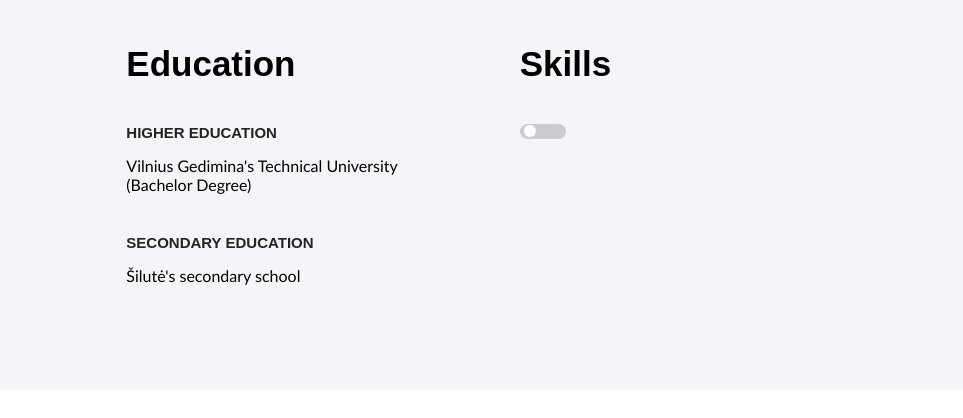
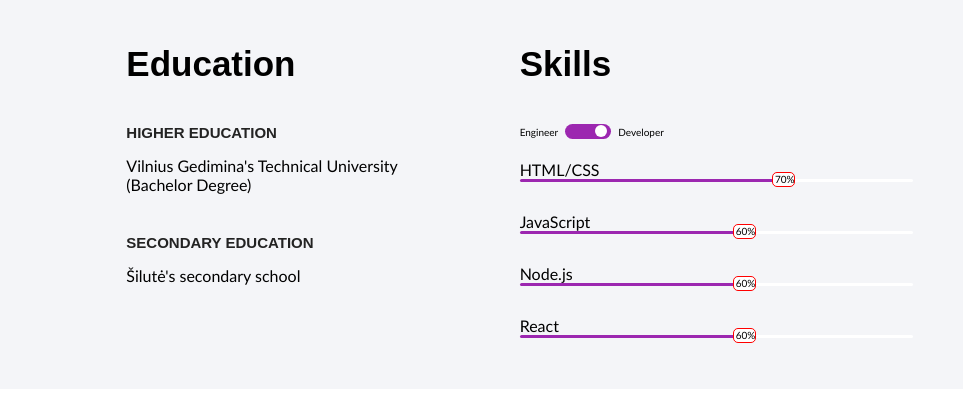
Before and after one commit to kvadrantas/Main-Portfolio, a website with bundled scripts: page index.html in a window 1280 px wide. Shown: the part 2020-2438 px from the top of the page, 317-1280 px from the left. Built offline with nearby package versions, Linux system fonts and the light colour scheme; files whose address does not match are found by name; a web font is replaced by a local one.

Commit message:
Created skills progress bar javascript part

```diff
--- a/css/components/contacts.css
+++ b/css/components/contacts.css
@@ -1,3 +1,28 @@
+.switch-bar {
+  display: inline-block;
+  margin-bottom: 20px;
+  width: 100%;
+}
+
+.switchText1,
+.switch,
+.switchText2 {
+  float: left;
+  font-size: 10px;
+  margin-right: 7px;
+  line-height: 16px;
+  /* width: 100%; */
+}
+
+.slideBarContent {
+  display: block;
+}
+
+
+.slideBarContent {
+  display: block;
+}
+
 .multi-block {
   margin-top: 70px;
   padding: 0 50px;
--- a/css/components/skills.css
+++ b/css/components/skills.css
@@ -29,8 +29,24 @@
     margin-bottom: 0;
 }
 
+.percentBox {
+    float: left;
+    height: 15px;
+    width: 23px;
+    border-radius: 5px;
+    margin-top: -7.5px;
+    margin-left: -23px;
+    font-size: 10px;
+    line-height: 13px;
+    padding-left: 2px;
+    background-color: #fff;
+    z-index: 10;
+    position: relative;
+    border: 1px solid red;
+}
+
 .skills .pb-fill {
-    display: inline-block;
+    float: left;
     position: relative;
     top: 0;
     left: 0;
@@ -47,6 +63,6 @@
     }
 
     100% {
-        width: 70%;
+        /* width: 70%; */
     }
 }
--- a/index.html
+++ b/index.html
@@ -109,11 +109,16 @@
                 <div class="skills">
                     <h4 class="mainTitleBlock">Skills</h4>
                     <!-- Rounded switch -->
-                    <label class="switch">
-                        <input id = "slide-bar" type="checkbox">
-                        <span class="slider round"></span>
-                    </label>
-                    <div id="slideBarContent"></div>
+                    <div class="switch-bar">
+                        <div class="switchText1">Engineer</div>
+                        <label class="switch">
+                            <input id = "slide-bar" type="checkbox" checked>
+                            <span class="slider round"></span>
+                        </label>
+                        <div class="switchText2">Developer</div>
+
+                    </div>
+                    <div id="slideBarContent" class="slideBarContent"></div></div>
                 </div>
             </div>
 
--- a/js/components/slide-bar/slidebar.js
+++ b/js/components/slide-bar/slidebar.js
@@ -1,39 +1,25 @@
-const html1 = `
-<p>HTML/CSS</p>
-<div class="progress-bar">
-    <div class="pb-fill"></div>
-</div>
-<p>JavaScript</p>
-<div class="progress-bar">
-    <div class="pb-fill"></div>
-</div>
-<p>Node.js</p>
-<div class="progress-bar">
-    <div class="pb-fill"></div>
-</div>
-<p>React</p>
-<div class="progress-bar">
-    <div class="pb-fill"></div>
-</div>`;
+import { slidebarData } from "../../data/slide-bar/slidebarData.js";
 
-const html2 = `
-<p>HTML/CSS 2</p>
-<div class="progress-bar">
-    <div class="pb-fill"></div>
-</div>
-<p>JavaScript 2</p>
-<div class="progress-bar">
-    <div class="pb-fill"></div>
-</div>
-<p>Node.js 2</p>
-<div class="progress-bar">
-    <div class="pb-fill"></div>
-</div>
-<p>React 2</p>
-<div class="progress-bar">
-    <div class="pb-fill"></div>
-</div>`
+function renderHtml(i) {
+    let html= '';
+    slidebarData[i].forEach(el => {
+        html += `
+            <p>${el.name}</p>
+            <div class="progress-bar">
+                <div class="pb-fill" style="width: ${el.value}%"></div>
+                <div class="percentBox">${el.value}%</div>
+            </div>`
+    });
+    console.log('HTMLSAS ', html);
+    return html;
+}
 
+const html1 = renderHtml(0);
+const html2 = renderHtml(1);
+
+console.log(slidebarData);
+
+document.getElementById('slideBarContent').innerHTML =  html1;
 
 function slidebar() {
     console.log('ISKIVETE ', document.getElementById('slide-bar'));
@@ -41,7 +27,7 @@ function slidebar() {
     toggleBtn.addEventListener('click', () => {
         toggleBtn.classList.toggle('active')
         console.log('CLASES ');
-        document.getElementById('slideBarContent').innerHTML = toggleBtn.classList.value === 'active' ? html1 : html2;
+        document.getElementById('slideBarContent').innerHTML = toggleBtn.classList.value === 'active' ? html2 : html1;
     })
 
 };
--- /dev/null
+++ b/js/data/slide-bar/slidebarData.js
@@ -0,0 +1,40 @@
+const slidebarData = [
+    [
+        {
+            name: 'HTML/CSS',
+            value: '70'
+        },
+        {
+            name: 'JavaScript',
+            value: '60'
+        },
+        {
+            name: 'Node.js',
+            value: '60'
+        },
+        {
+            name: 'React',
+            value: '60'
+        }
+    ],
+    [
+        {
+            name: 'MS Exchange',
+            value: '90'
+        },
+        {
+            name: 'VMware',
+            value: '90'
+        },
+        {
+            name: 'Hyper-V',
+            value: '70'
+        },
+        {
+            name: 'MS SQL',
+            value: '80'
+        }
+    ],
+];
+
+export { slidebarData };
--- a/js/home.js
+++ b/js/home.js
@@ -37,6 +37,7 @@ import { resumeData } from "./data/resume/resumeData.js";
 
 // SLIDE-BAR
 import { slidebar } from "./components/slide-bar/slidebar.js";
+import { slidebarData } from "./data/slide-bar/slidebarData.js";
 
 
 
```
